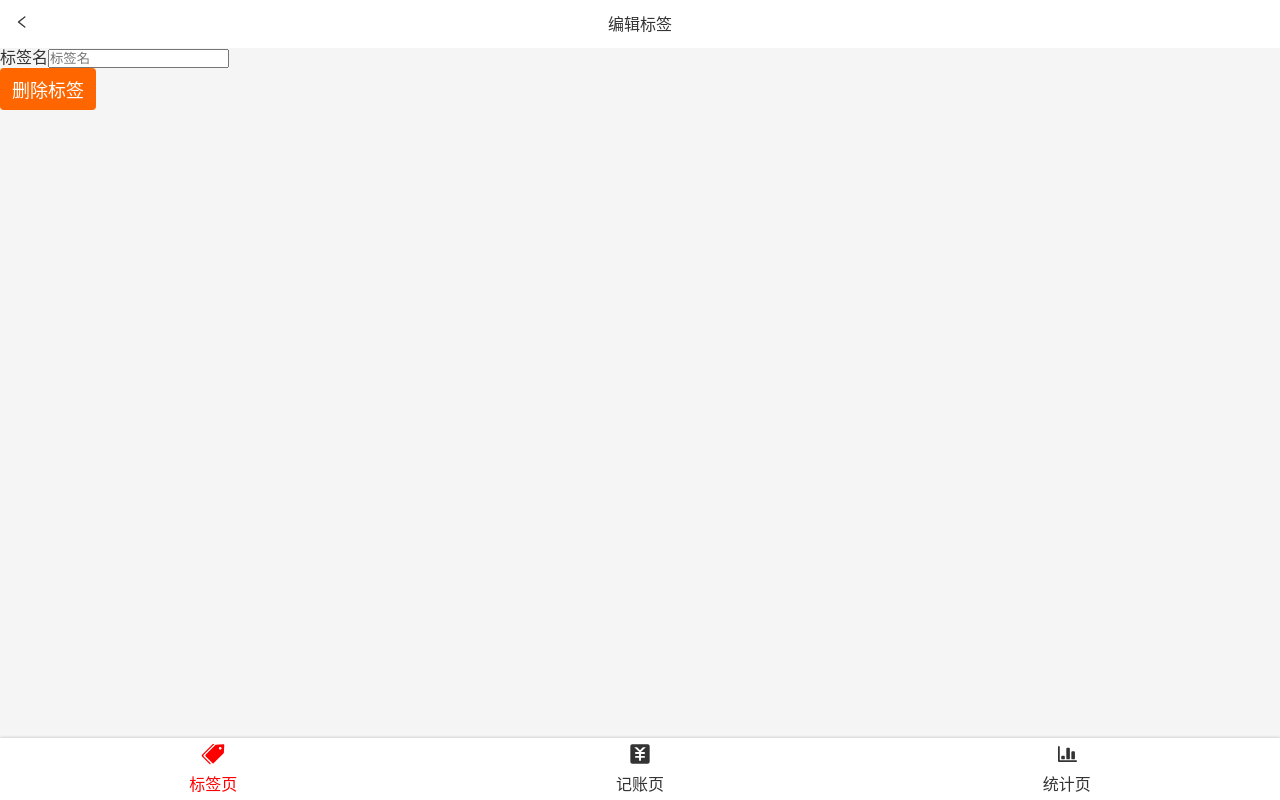
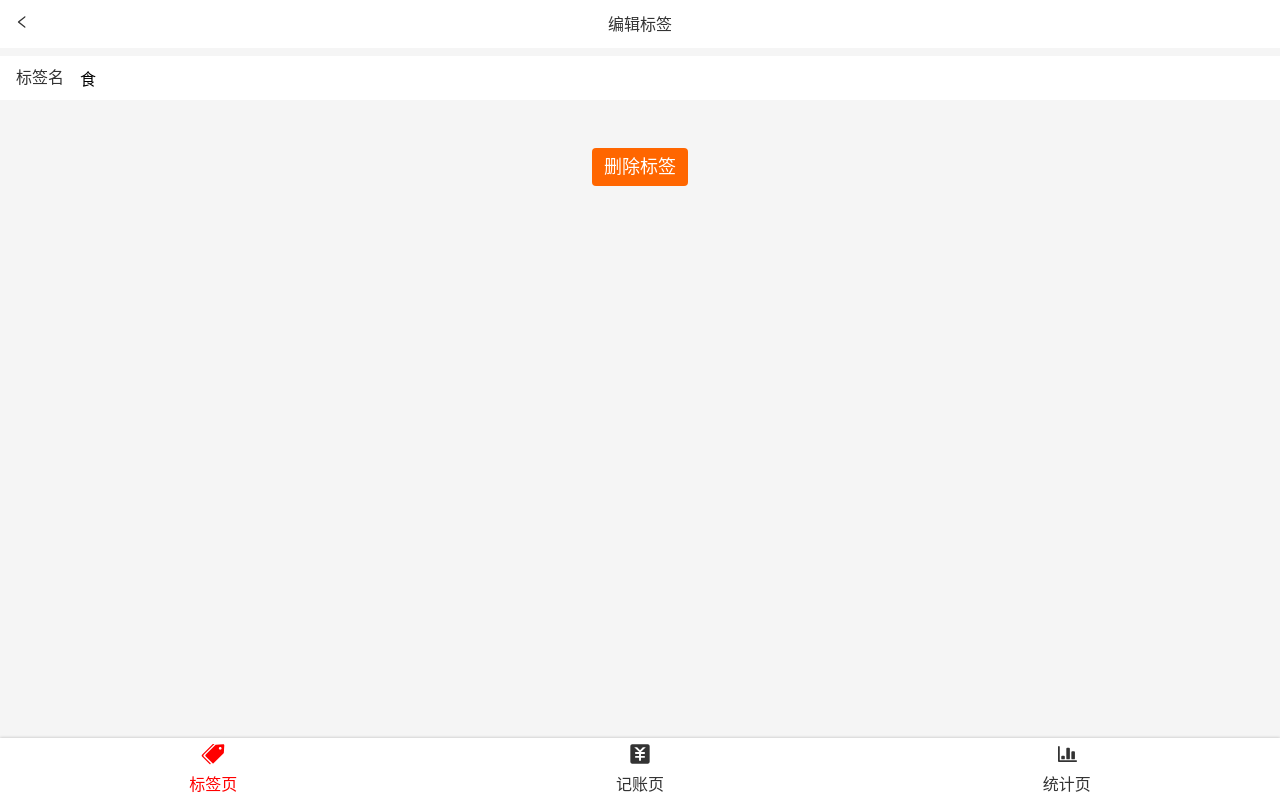
Before and after one commit to JimmeyCheung/morney-react, a React app: page /#/tags/1 in a window 1280 px wide. Built offline with nearby package versions, Linux system fonts and the light colour scheme.

Commit message:
完成Tag.tsx样式

```diff
--- /dev/null
+++ b/src/components/Center.tsx
@@ -0,0 +1,10 @@
+import styled from 'styled-components';
+
+const Center = styled.div`
+  display:flex;
+  justify-content: center;
+  align-items: center;
+  flex-direction: column;
+`;
+
+export { Center };
--- a/src/components/Input.tsx
+++ b/src/components/Input.tsx
@@ -8,7 +8,7 @@ const Label = styled.label`
     > input {
       display:block;
       width: 100%;
-      height: 72px;
+      height: 44px;
       background: none;
       border: none;
     }
--- /dev/null
+++ b/src/components/Space.tsx
@@ -0,0 +1,7 @@
+import styled from 'styled-components';
+
+const Space = styled.div`
+  height: 16px;
+`;
+
+export { Space };
--- a/src/index.scss
+++ b/src/index.scss
@@ -35,9 +35,9 @@ body {
     background: #f5f5f5;
 }
 
-button {
-    font-family: inherit;
-}
+button, input {
+    font: inherit;
+  }
 
 :focus {
     outline: none;
--- a/src/views/Money/NoteSection.tsx
+++ b/src/views/Money/NoteSection.tsx
@@ -1,10 +1,10 @@
 import styled from "styled-components";
-import React, { ChangeEventHandler, useRef } from 'react';
+import React, { ChangeEventHandler } from 'react';
 import { Input } from 'components/Input';
 
 const Wrapper = styled.section`
   background: #f5f5f5;
-  padding: 0 16px;
+  padding: 14px 16px;
   font-size: 14px;
 
 `;
@@ -19,7 +19,8 @@ const NoteSection: React.FC<Props> = (props) => {
   };
   return (
     <Wrapper>
-      <Input label="备注" type="text" value={note} onChange={onChange} />
+      <Input label="备注" type="text" value={note} onChange={onChange}
+        placeholder="请填写备注" />
     </Wrapper>
   );
 };
--- a/src/views/Tag.tsx
+++ b/src/views/Tag.tsx
@@ -3,8 +3,12 @@ import { useTags } from "useTags";
 import { useParams } from "react-router-dom";
 import Layout from 'components/Layout';
 import Icon from 'components/Icon';
+import styled from 'styled-components';
+import { Input } from '../components/Input';
+import { Center } from '../components/Center';
+import { Space } from '../components/Space';
 import { Button } from 'components/Button';
-import styled from 'styled-components';
+
 
 type Params = {
   id: string;
@@ -17,7 +21,12 @@ const Topbar = styled.header`
   padding: 14px;
   background:white;
 `;
-const Tag: React.FC = (props) => {
+const InputWrapper = styled.div`
+  background:white;
+  padding: 0 16px;
+  margin-top: 8px;
+`;
+const Tag: React.FC = () => {
   const { findTag } = useTags();
   let { id } = useParams<Params>();
   const tag = findTag(parseInt(id));
@@ -28,15 +37,15 @@ const Tag: React.FC = (props) => {
         <span>编辑标签</span>
         <Icon />
       </Topbar>
-      <div>
-        <label>
-          <span>标签名</span>
-          <input type="text" placeholder="标签名" />
-        </label>
-      </div>
-      <div>
+      <InputWrapper>
+        <Input label="标签名" type="text" placeholder="标签名" value={tag.name} />
+      </InputWrapper>
+      <Center>
+        <Space />
+        <Space />
+        <Space />
         <Button>删除标签</Button>
-      </div>
+      </Center>
     </Layout>
   );
 };
--- a/src/views/tags.tsx
+++ b/src/views/tags.tsx
@@ -5,6 +5,8 @@ import styled from "styled-components";
 import Icon from "components/Icon";
 import { Link } from "react-router-dom"
 import { Button } from 'components/Button';
+import { Center } from 'components/Center';
+import { Space } from '../components/Space';
 
 const TagList = styled.ol`
   font-size: 16px;
@@ -21,15 +23,6 @@ const TagList = styled.ol`
       align-items: center;
     }
   }
-`;
-const Center = styled.div`
-  display: flex;
-  justify-content: center;
-  align-items: center;
-  flex-direction: column;
-`;
-const Space = styled.div`
-  height: 16px;
 `;
 const Tags = () => {
     const { tags } = useTags();
```
